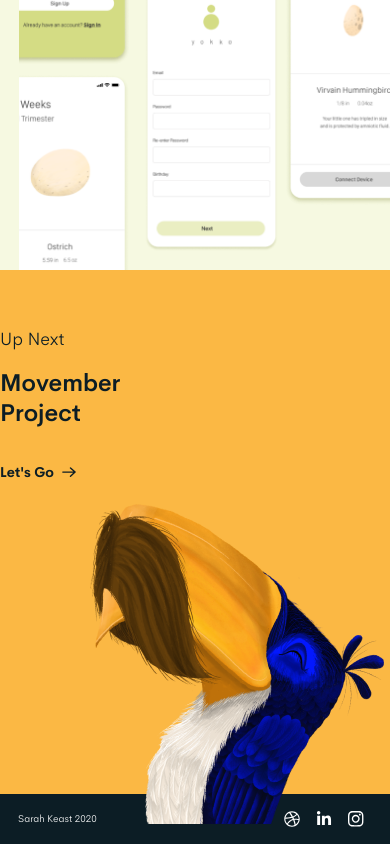
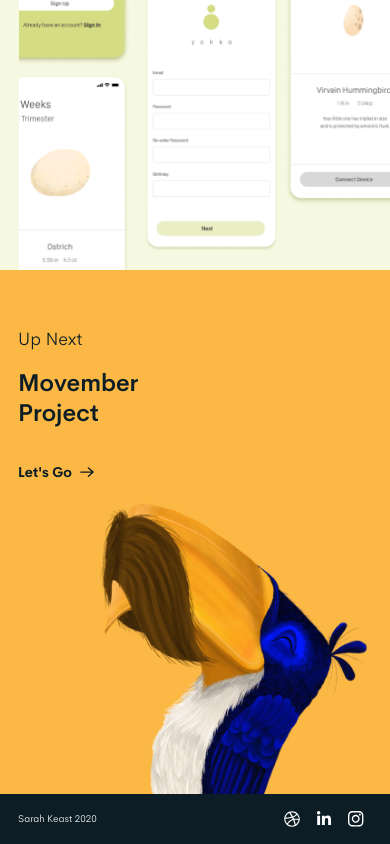
Before and after one commit to JoelChev/sarahhkeast_portfolio, a React (Create React App) app in the folder sarahhkeast_portfolio/: page /project in a window 390 px wide. Shown: the part 3101-3945 px from the top of the page. Built offline with nearby package versions, Linux system fonts and the light colour scheme.

Commit message:
Fixed the next project card on mobile

```diff
--- a/sarahhkeast_portfolio/src/styles/pages/project-page.scss
+++ b/sarahhkeast_portfolio/src/styles/pages/project-page.scss
@@ -292,6 +292,8 @@
         @media (max-width: $breakpoint-tablet) {
             flex-direction: column;;
             height: 524px;
+            padding: 0 18px;
+            width: calc(100% - 36px);
         }
     }
 
@@ -339,7 +341,12 @@
             width: 100%;
             flex-direction: row;
             align-items: baseline;
+            overflow: hidden;
         }
+    }
+
+    &__next-project-image {
+        max-height: 100%;
     }
 
     &__next-project-link-container {
```
